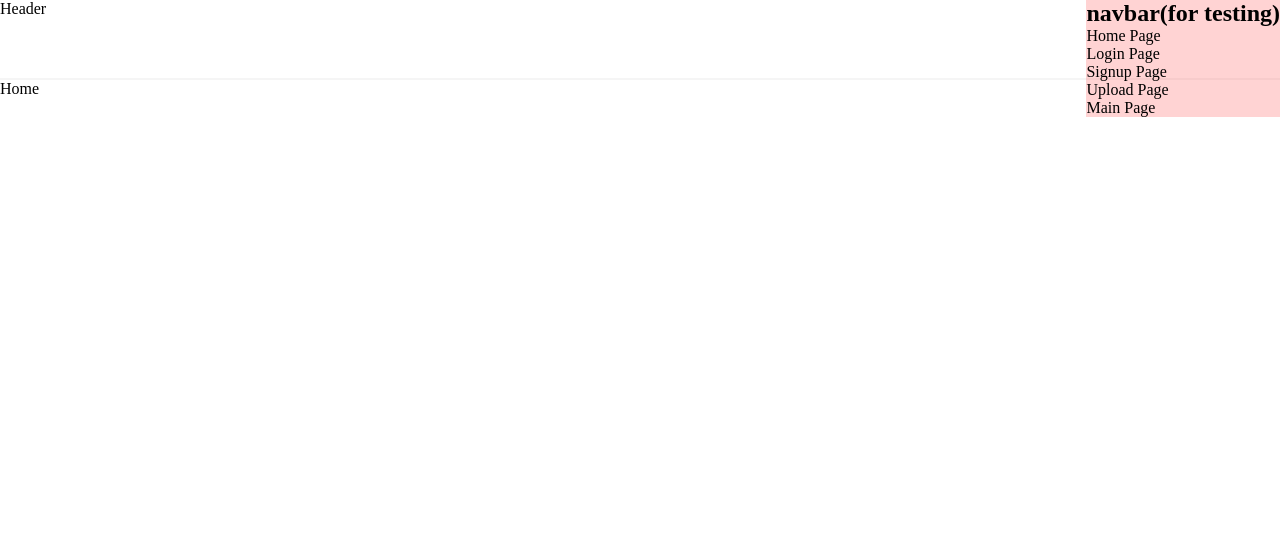
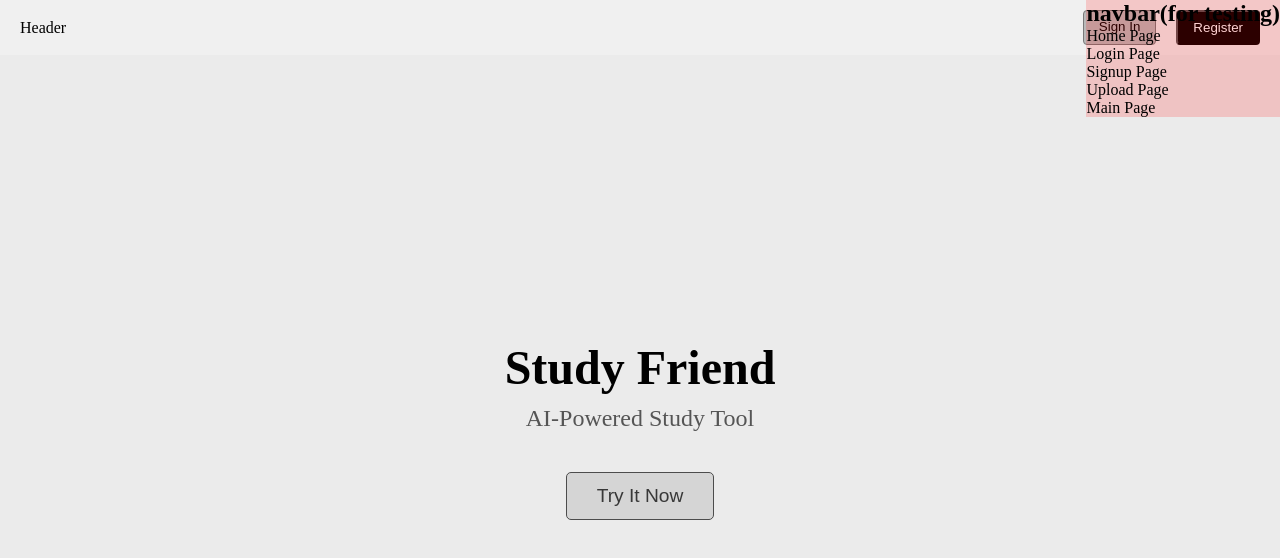
Before and after one commit to samlee03/study-ai-buddy, a React (Vite) app in the folder client/: page / in a window 1280 px wide. Shown: the top 558 px of the page. Built offline with nearby package versions, Linux system fonts and the light colour scheme.

Commit message:
Home page and header

```diff
--- a/client/src/components/Header.jsx
+++ b/client/src/components/Header.jsx
@@ -4,6 +4,10 @@ const Header = () => {
   return (
     <div className="Header">
       <p>Header</p>
+      <div className="Header-buttons">
+        <button className="Sign-in-button">Sign In</button>
+        <button className="Register-button">Register</button>
+      </div>
     </div>
   )
 }
--- a/client/src/pages/Home.jsx
+++ b/client/src/pages/Home.jsx
@@ -1,10 +1,28 @@
 import React from 'react'
+import { useNavigate } from 'react-router-dom';
 import Header from '../components/Header'
+import "../styles/Home.css"
 const Home = () =>{
+  const navigate = useNavigate();
+
+  const handleTryItClick = () => {
+    navigate('./main');
+  };
   return (
     <div>
-      <Header />
-      <div>Home</div>
+      <Header/>
+      <div>
+        <div className="Home-container"> {/* Add a container for styling */}
+          <div className="Home-content">
+            <h1 className="Home-title">Study Friend</h1>
+            <p className="Home-subtitle">AI-Powered Study Tool</p>
+            <button className="Home-tryit-button" onClick={handleTryItClick}>
+              Try It Now
+            </button>
+          </div>
+        </div>
+      </div>
+
     </div>
   )
 }
--- a/client/src/styles/Header.css
+++ b/client/src/styles/Header.css
@@ -1,5 +1,37 @@
-.Header{
-    width: 100%;
-    height: 5rem;
-    border-bottom: 2px solid #F5f5f5;
+.Header {
+    display: flex;
+    justify-content: space-between;
+    align-items: center;
+    padding: 10px 20px;
+    background-color: #f0f0f0;
 }
+
+.Sign-in-button {
+    display: flex;
+    margin-left: 10px;
+    padding: 8px 15px;
+    border: 1px solid rgb(121, 121, 121);
+    border-radius: 4px;
+    cursor: pointer;
+    background-color: #bababa;
+    color: rgb(0, 0, 0);
+}
+
+.Register-button {
+    display: flex;
+    margin-left: 10px;
+    padding: 8px 15px;
+    border-radius: 4px;
+    cursor: pointer;
+    background-color: #000000;
+    color: white;
+}
+
+.Header-buttons {
+    display: flex;
+    gap: 10px;
+}
+
+.Header-button:hover{
+    background-color: #0056b3;
+}
--- /dev/null
+++ b/client/src/styles/Home.css
@@ -0,0 +1,35 @@
+.Home-container {
+    display: flex;
+    justify-content: center;
+    align-items: center;
+    min-height: calc(100vh - 50px);
+    text-align: center;
+    background-color: rgb(235, 235, 235);
+}
+
+.Home-title {
+    font-size: 3em;
+    margin-bottom: 10px;
+    color: rgb(0, 0, 0);
+}
+
+.Home-subtitle {
+    font-size: 1.5em;
+    margin-bottom: 20px;
+    color: rgb(85, 85, 85);
+}
+
+.Home-tryit-button {
+    padding: 12px 30px;
+    font-size: 1.2em;
+    border: 1px solid rgb(76, 76, 76);
+    border-radius: 5px;
+    background-color: #d5d5d5;
+    color: rgb(56, 56, 56);
+    cursor: pointer;
+    margin-top: 20px;
+}
+
+.Home-tryit-button:hover {
+    background-color: #7b7b7b;
+}
```
